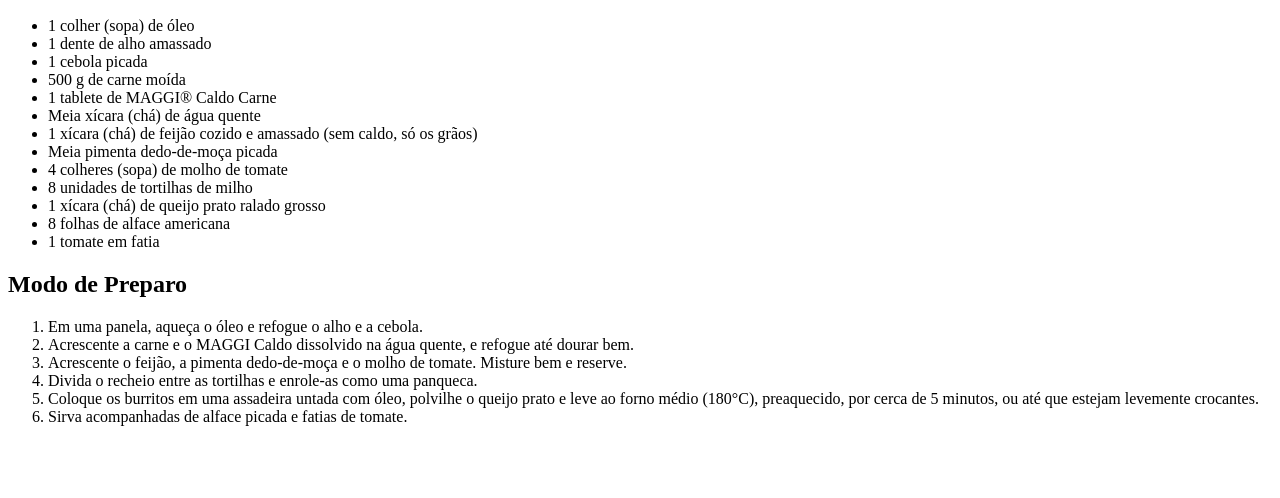
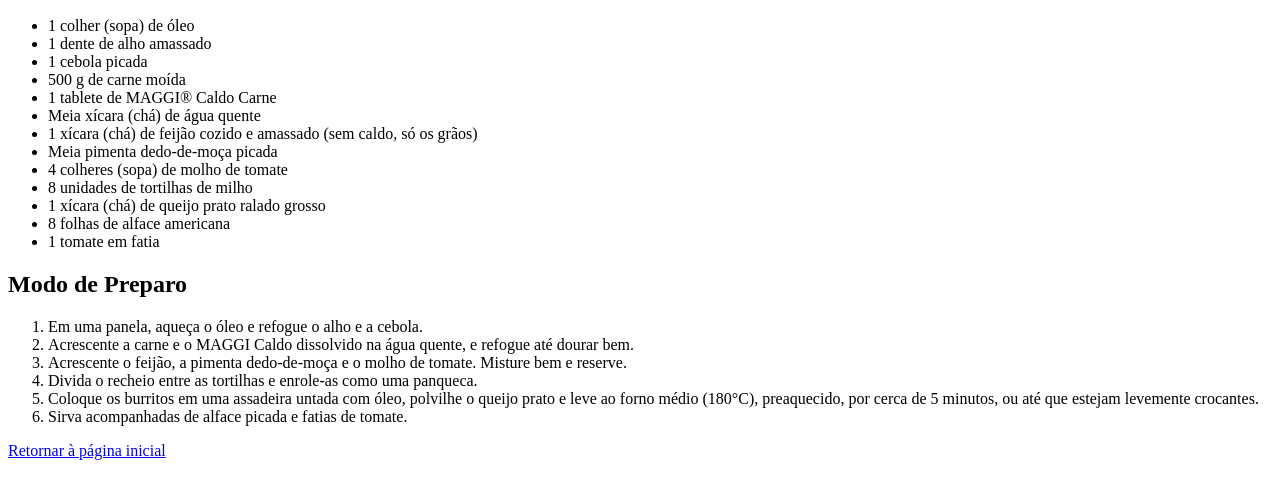
Before and after one commit to ufjf-dcc121/dcc121-2021-1er-atv3-vdapjf, a plain HTML site: page receita1.html in a window 1280 px wide. Shown: the part 110-608 px from the top of the page. Drawn offline with Linux system fonts and the light colour scheme.

Commit message:
Insere botões de retorno à página inicial

```diff
--- a/receita1.html
+++ b/receita1.html
@@ -37,6 +37,6 @@
         <li>Sirva acompanhadas de alface picada e fatias de tomate.</li>
     </ol>
     </article>
-
+    <p><a href="index.html">Retornar à página inicial</a></p>
   </body>
 </html>
```
Also changed, not shown: receita2.html (+1 -1 lines), receita3.html (+1 -1 lines).
